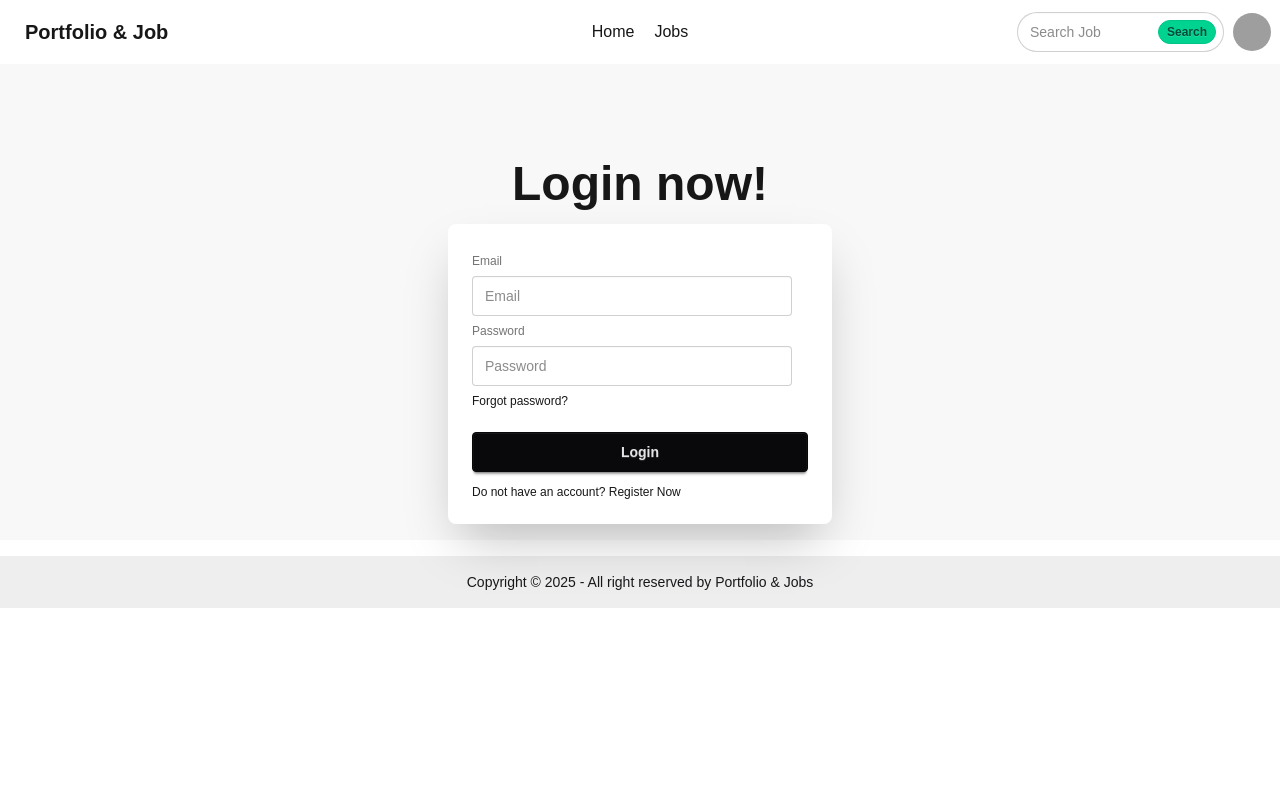
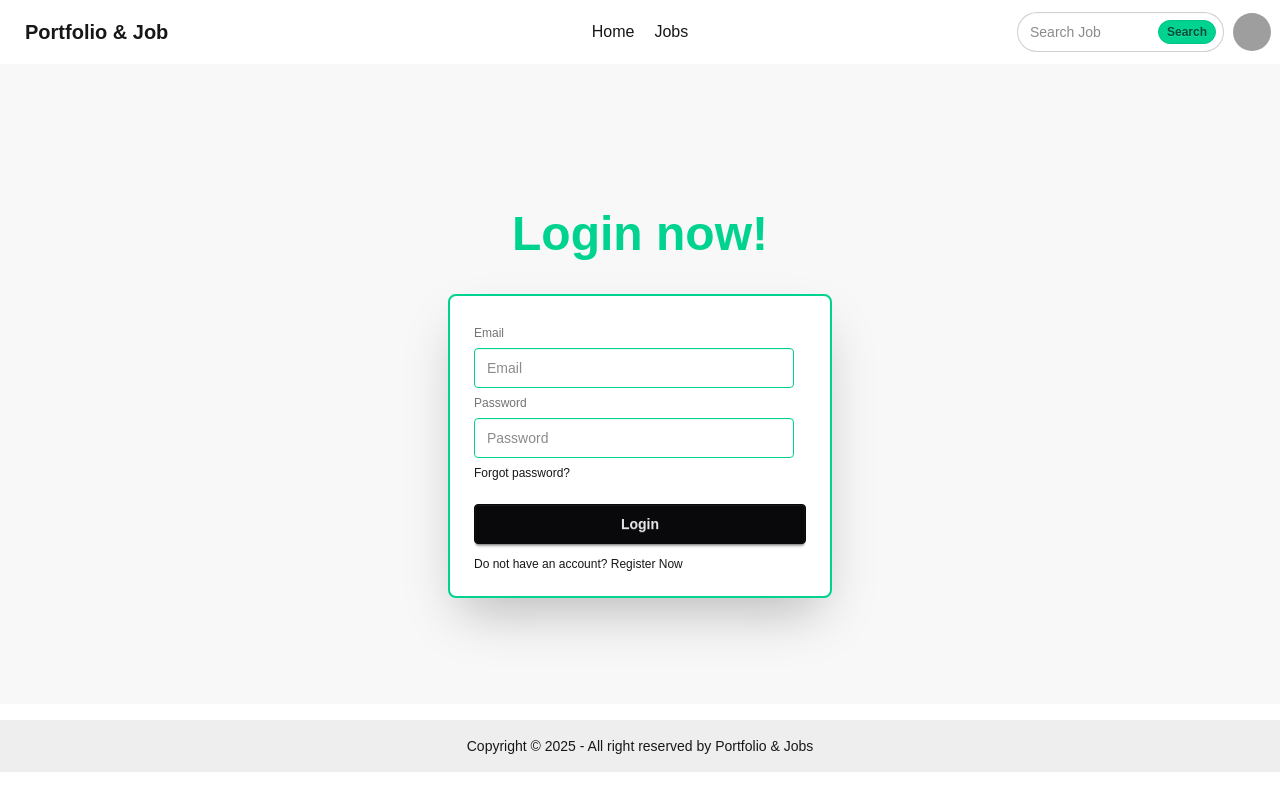
Before and after one commit to Shakib-Shajid/portfolio_jobsearch, a Next.js app: page /login in a window 1280 px wide. Built offline with nearby package versions, Linux system fonts and the light colour scheme; grey boxes are pictures that could not be loaded.

Commit message:
login page added

```diff
--- a/src/app/login/page.jsx
+++ b/src/app/login/page.jsx
@@ -5,18 +5,18 @@ const page = () => {
     return (
         <div>
             <div className="hero bg-base-200">
-                <div className="hero-content flex-col mt-20">
+                <div className="hero-content flex-col mt-10 h-[100vh] lg:h-[75vh]">
                     <div className="text-center lg:text-left">
-                        <h1 className="text-5xl font-bold">Login now!</h1>
+                        <h1 className="text-5xl font-bold text-success mb-5">Login now!</h1>
 
                     </div>
-                    <div className="card bg-base-100 w-96 shadow-2xl">
+                    <div className="card bg-base-100 w-96 shadow-2xl border-success border-2">
                         <div className="card-body">
                             <form className="fieldset">
                                 <label className="label">Email</label>
-                                <input type="email" className="input" placeholder="Email" />
+                                <input type="email" className="input input-success" placeholder="Email" />
                                 <label className="label">Password</label>
-                                <input type="password" className="input" placeholder="Password" />
+                                <input type="password" className="input input-success" placeholder="Password" />
                                 <div><a className="link link-hover">Forgot password?</a></div>
                                 <button className="btn btn-neutral mt-4">Login</button>
                             </form>
--- a/src/app/register/page.jsx
+++ b/src/app/register/page.jsx
@@ -7,10 +7,10 @@ const page = () => {
             <div className="hero bg-base-200">
                 <div className="hero-content flex-col mt-10">
                     <div className="text-center lg:text-left">
-                        <h1 className="text-5xl font-bold text-primary">Register now!</h1>
+                        <h1 className="text-5xl font-bold text-primary mb-5">Register now!</h1>
 
                     </div>
-                    <div className="card bg-base-100 w-96 shadow-2xl">
+                    <div className="card bg-base-100 w-96 shadow-2xl border-primary border-2">
                         <div className="card-body">
                             <form className="fieldset">
                                 <label className="label">Name</label>
```
